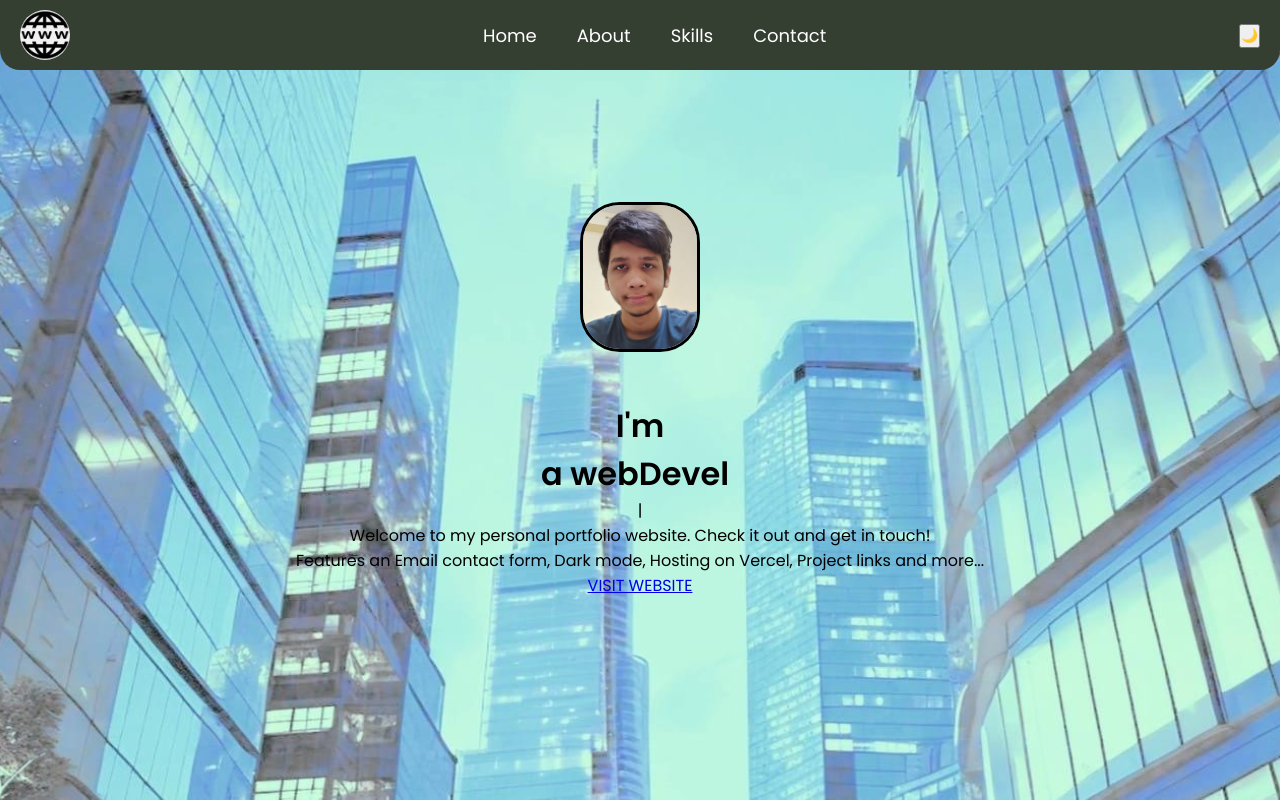
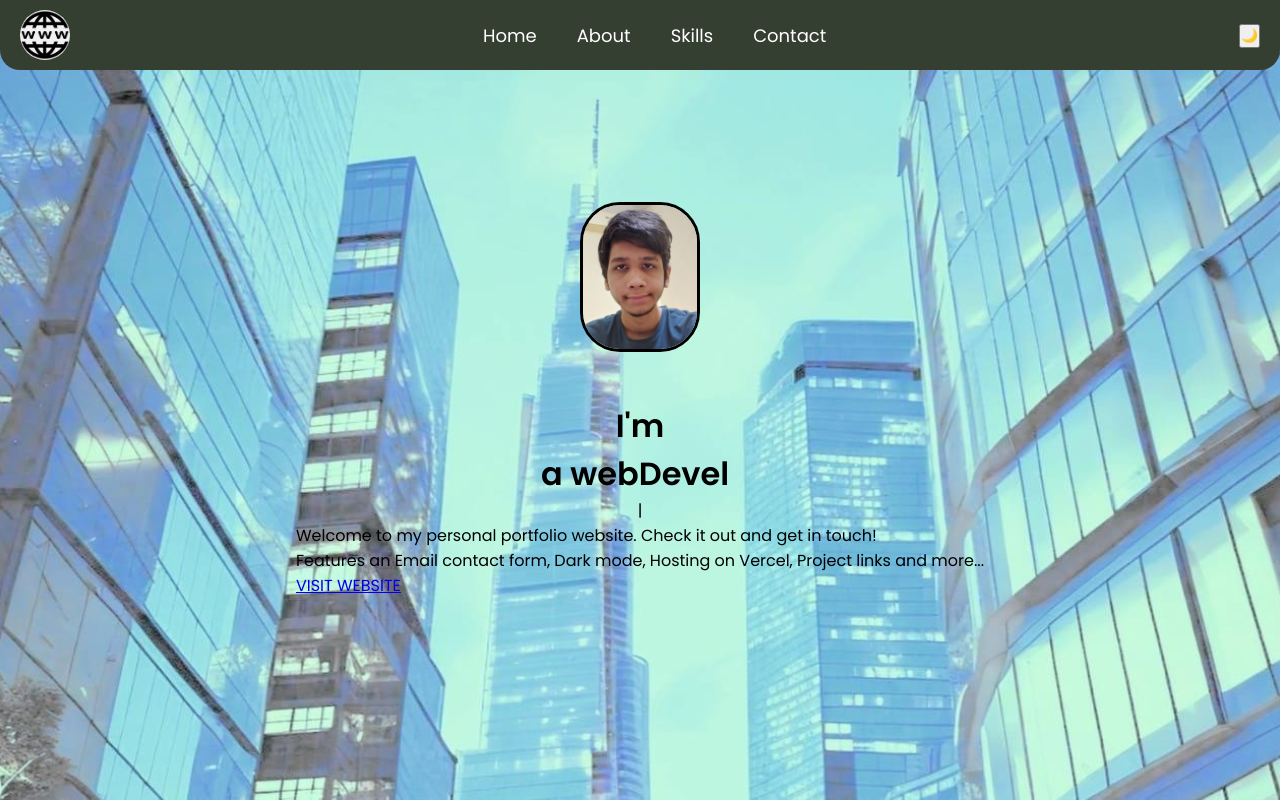
Before and after one commit to sanjitram/personal_portfolio, a React (Create React App) app: page / in a window 1280 px wide. Shown: the top 800 px of the page. Built offline with nearby package versions, Linux system fonts and the light colour scheme.

Commit message:
Update Home.jsx

```diff
--- a/src/components/home/Home.jsx
+++ b/src/components/home/Home.jsx
@@ -31,9 +31,12 @@ const Home = () => {
         <h1>I'm</h1>
       </div>
       <h1 className="typing-element"></h1> {}
+      <div className='lil'>
       <p>Welcome to my personal portfolio website. Check it out and get in touch!</p>
       <p>Features an Email contact form, Dark mode, Hosting on Vercel, Project links and more...</p>
       <a href='https://personal-portfolio-six-mu-24.vercel.app' target="_blank">VISIT WEBSITE</a>
+      </div>
+
     </div>
   );
 };
```
